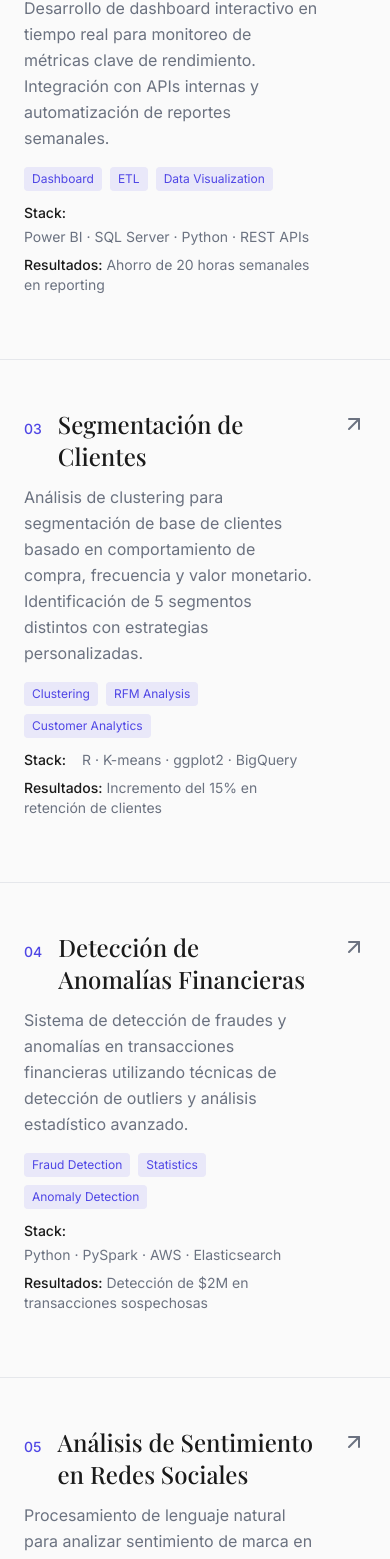
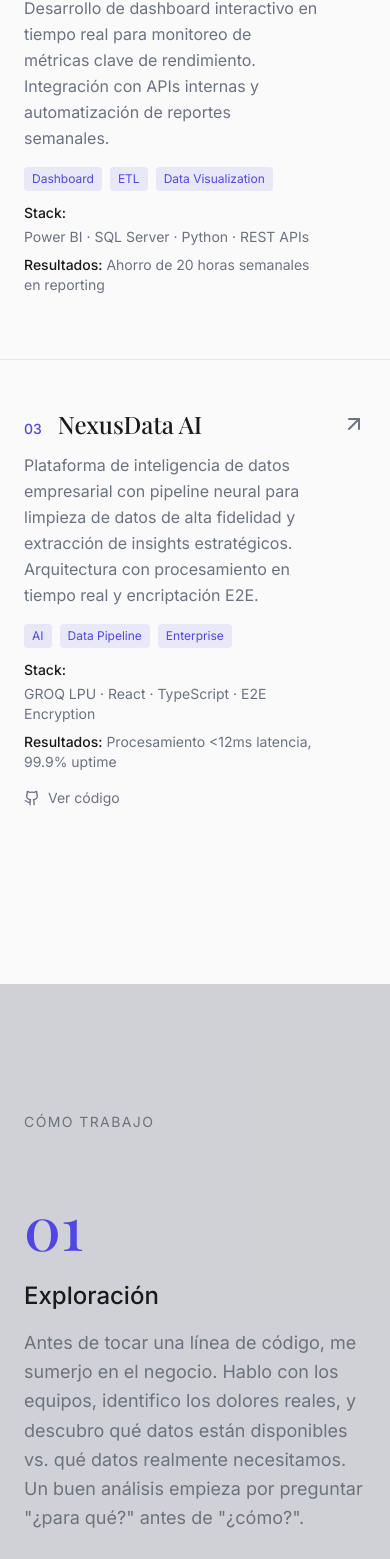
Before and after one commit to tonysoprano33/portfolio-lautaro-ortiz, a Next.js app: page / in a window 390 px wide. Shown: the part 3533-5092 px from the top of the page. Built offline with nearby package versions, Linux system fonts and the light colour scheme.

Commit message:
Reduce to 3 projects and make entire project clickable to live URL

```diff
--- a/src/components/Projects.tsx
+++ b/src/components/Projects.tsx
@@ -1,7 +1,7 @@
 "use client";
 
 import { projects } from "@/data/projects";
-import { ArrowUpRight, Github, ExternalLink } from "lucide-react";
+import { ArrowUpRight, Github } from "lucide-react";
 
 export default function Projects() {
   const otherProjects = projects.slice(1);
@@ -15,9 +15,12 @@ export default function Projects() {
 
         <div className="space-y-0">
           {otherProjects.map((project, index) => (
-            <div
+            <a
               key={project.id}
-              className="group py-12 border-t border-border hover:bg-muted/30 transition-colors -mx-6 sm:-mx-12 lg:-mx-24 px-6 sm:px-12 lg:px-24"
+              href={project.liveUrl || project.githubUrl || "#"}
+              target="_blank"
+              rel="noopener noreferrer"
+              className="group block py-12 border-t border-border hover:bg-muted/30 transition-colors -mx-6 sm:-mx-12 lg:-mx-24 px-6 sm:px-12 lg:px-24 cursor-pointer"
             >
               <div className="flex justify-between items-start gap-6">
                 <div className="flex-1">
@@ -48,7 +51,7 @@ export default function Projects() {
                     <span className="font-medium text-foreground">Resultados:</span> {project.results}
                   </p>
 
-                  <div className="flex gap-4">
+                  <div className="flex gap-4" onClick={(e) => e.stopPropagation()}>
                     {project.githubUrl && project.githubUrl !== "#" && (
                       <a
                         href={project.githubUrl}
@@ -60,22 +63,11 @@ export default function Projects() {
                         Ver código
                       </a>
                     )}
-                    {project.liveUrl && project.liveUrl !== "#" && (
-                      <a
-                        href={project.liveUrl}
-                        target="_blank"
-                        rel="noopener noreferrer"
-                        className="inline-flex items-center gap-2 text-sm text-muted-foreground hover:text-accent transition-colors"
-                      >
-                        <ExternalLink className="w-4 h-4" />
-                        Ver en vivo
-                      </a>
-                    )}
                   </div>
                 </div>
                 <ArrowUpRight className="w-6 h-6 text-muted-foreground group-hover:text-accent transition-colors flex-shrink-0 mt-1" />
               </div>
-            </div>
+            </a>
           ))}
         </div>
       </div>
--- a/src/data/projects.ts
+++ b/src/data/projects.ts
@@ -32,43 +32,6 @@ export const projects: Project[] = [
   },
   {
     id: "3",
-    title: "Segmentación de Clientes",
-    description: "Análisis de clustering para segmentación de base de clientes basado en comportamiento de compra, frecuencia y valor monetario. Identificación de 5 segmentos distintos con estrategias personalizadas.",
-    tags: ["Clustering", "RFM Analysis", "Customer Analytics"],
-    tools: ["R", "K-means", "ggplot2", "BigQuery"],
-    results: "Incremento del 15% en retención de clientes",
-    githubUrl: "#"
-  },
-  {
-    id: "4",
-    title: "Detección de Anomalías Financieras",
-    description: "Sistema de detección de fraudes y anomalías en transacciones financieras utilizando técnicas de detección de outliers y análisis estadístico avanzado.",
-    tags: ["Fraud Detection", "Statistics", "Anomaly Detection"],
-    tools: ["Python", "PySpark", "AWS", "Elasticsearch"],
-    results: "Detección de $2M en transacciones sospechosas",
-    githubUrl: "#"
-  },
-  {
-    id: "5",
-    title: "Análisis de Sentimiento en Redes Sociales",
-    description: "Procesamiento de lenguaje natural para analizar sentimiento de marca en redes sociales. Extracción de insights sobre percepción de clientes y tendencias de mercado.",
-    tags: ["NLP", "Sentiment Analysis", "Social Media"],
-    tools: ["Python", "NLTK", "Transformers", "MongoDB"],
-    results: "Análisis de 1M+ menciones mensuales",
-    githubUrl: "#",
-    liveUrl: "#"
-  },
-  {
-    id: "6",
-    title: "Optimización de Inventario",
-    description: "Modelo de optimización de stock utilizando análisis de demanda histórica y predicciones. Reducción de costos de almacenamiento y minimización de productos obsoletos.",
-    tags: ["Supply Chain", "Optimization", "Forecasting"],
-    tools: ["Python", "OR-Tools", "Excel VBA", "MySQL"],
-    results: "Reducción del 30% en costos de inventario",
-    githubUrl: "#"
-  },
-  {
-    id: "7",
     title: "NexusData AI",
     description: "Plataforma de inteligencia de datos empresarial con pipeline neural para limpieza de datos de alta fidelidad y extracción de insights estratégicos. Arquitectura con procesamiento en tiempo real y encriptación E2E.",
     tags: ["AI", "Data Pipeline", "Enterprise"],
```
